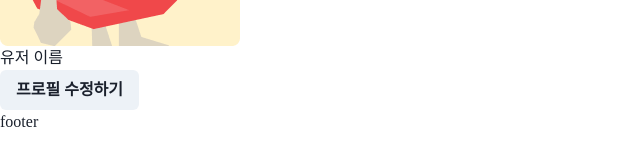
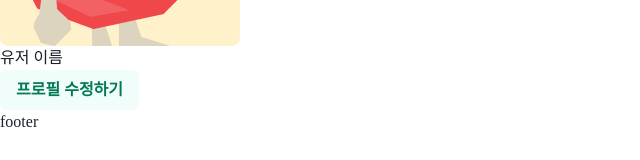
Before and after one commit to 9oormthon-univ/2024_BEOTKKOTTHON_TEAM_28_FE, a React (Vite) app: page /mypage in a window 1280 px wide. Shown: the part 218-378 px from the top of the page, without its empty margins (0-640 px from the left). Built offline with nearby package versions, Linux system fonts and the light colour scheme; a web font is replaced by a local one.

Commit message:
add: 디자인 시스템 적용

```diff
--- a/src/component/mypage/ProfileEditModal.jsx
+++ b/src/component/mypage/ProfileEditModal.jsx
@@ -23,7 +23,9 @@ const ProfileEditModal = () => {
   const { isOpen, onOpen, onClose } = useDisclosure();
   return (
     <>
-      <Button onClick={onOpen}>프로필 수정하기</Button>
+      <Button variant='greenGreen' onClick={onOpen}>
+        프로필 수정하기
+      </Button>
       <Modal blockScrollOnMount={false} isOpen={isOpen} onClose={onClose}>
         <ModalOverlay />
         <ModalContent>
--- a/src/styles/theme.js
+++ b/src/styles/theme.js
@@ -15,6 +15,14 @@ const theme = extendTheme({
     successBold: '#115E59',
     warning: '#F59E0B',
     warningBold: '#B45309',
+    background: '#36e7bd',
+  },
+  components: {
+    Button: {
+      variants: {
+        greenGreen: { bg: '#F0FDFA', color: '#047857' },
+      },
+    },
   },
 });
 
```
